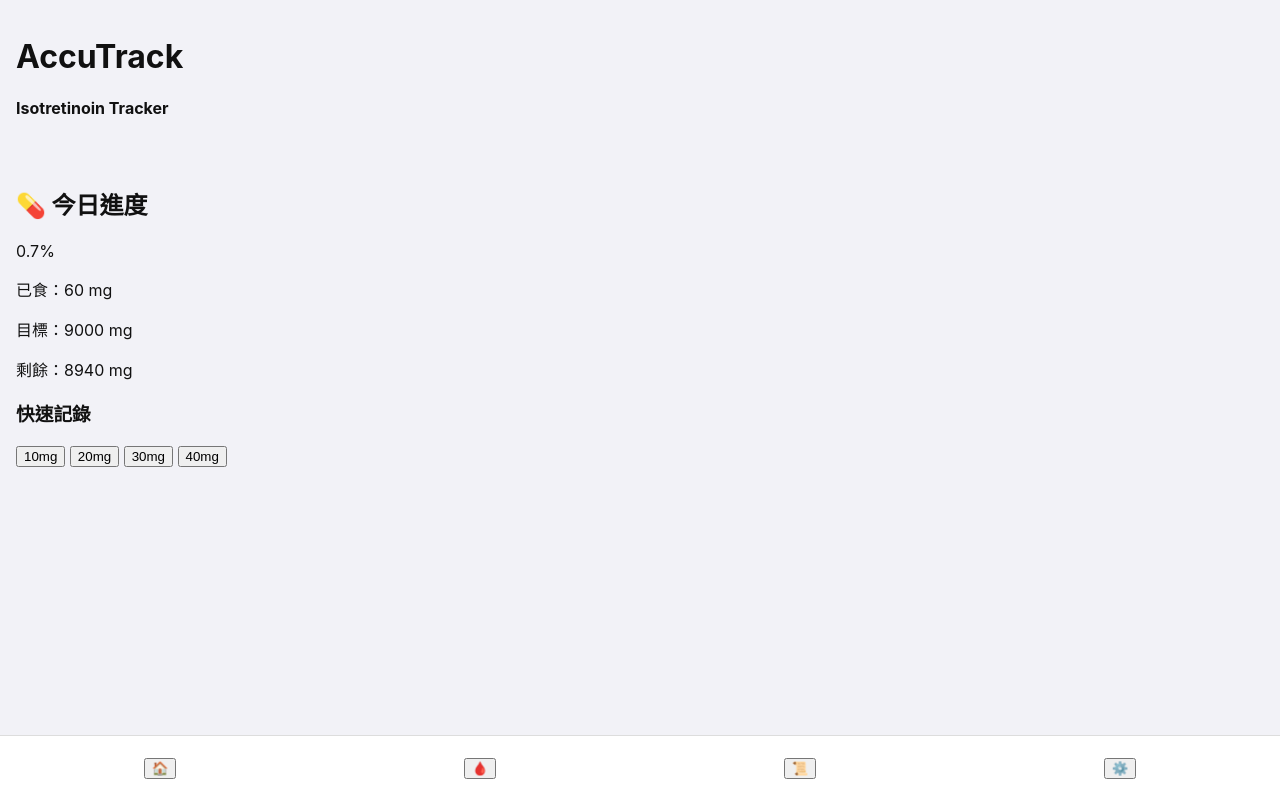
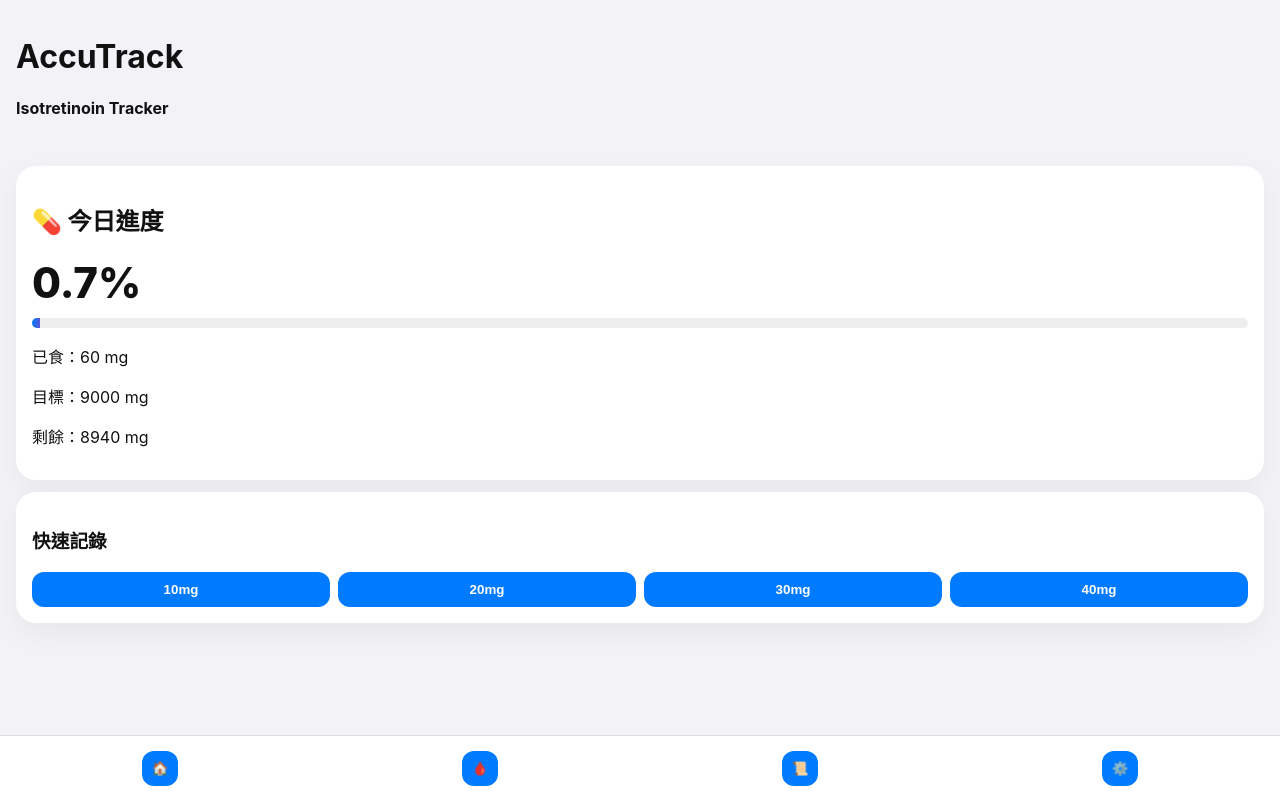
Before and after one commit to kevincmh123/my-accutane-tracker, a plain HTML site: page index.html in a window 1280 px wide. Drawn offline with Linux system fonts and the light colour scheme.

Commit message:
Update style.css

```diff
--- a/style.css
+++ b/style.css
@@ -33,3 +33,46 @@ body {
     background: white;
     border-top: 1px solid #ddd;
 }
+.card {
+    background: white;
+    border-radius: 20px;
+    padding: 16px;
+    margin-bottom: 12px;
+    box-shadow: 0 10px 30px rgba(0,0,0,0.05);
+}
+
+.big {
+    font-size: 42px;
+    font-weight: 800;
+    margin: 10px 0;
+}
+
+.bar {
+    height: 10px;
+    background: #eee;
+    border-radius: 999px;
+    overflow: hidden;
+    margin: 10px 0;
+}
+
+.bar-fill {
+    height: 100%;
+    background: linear-gradient(90deg, #007AFF, #5856D6);
+    width: 0%;
+    transition: width 0.4s ease;
+}
+
+.grid {
+    display: grid;
+    grid-template-columns: repeat(4, 1fr);
+    gap: 8px;
+}
+
+button {
+    padding: 10px;
+    border-radius: 12px;
+    border: none;
+    background: #007AFF;
+    color: white;
+    font-weight: 600;
+}
```
